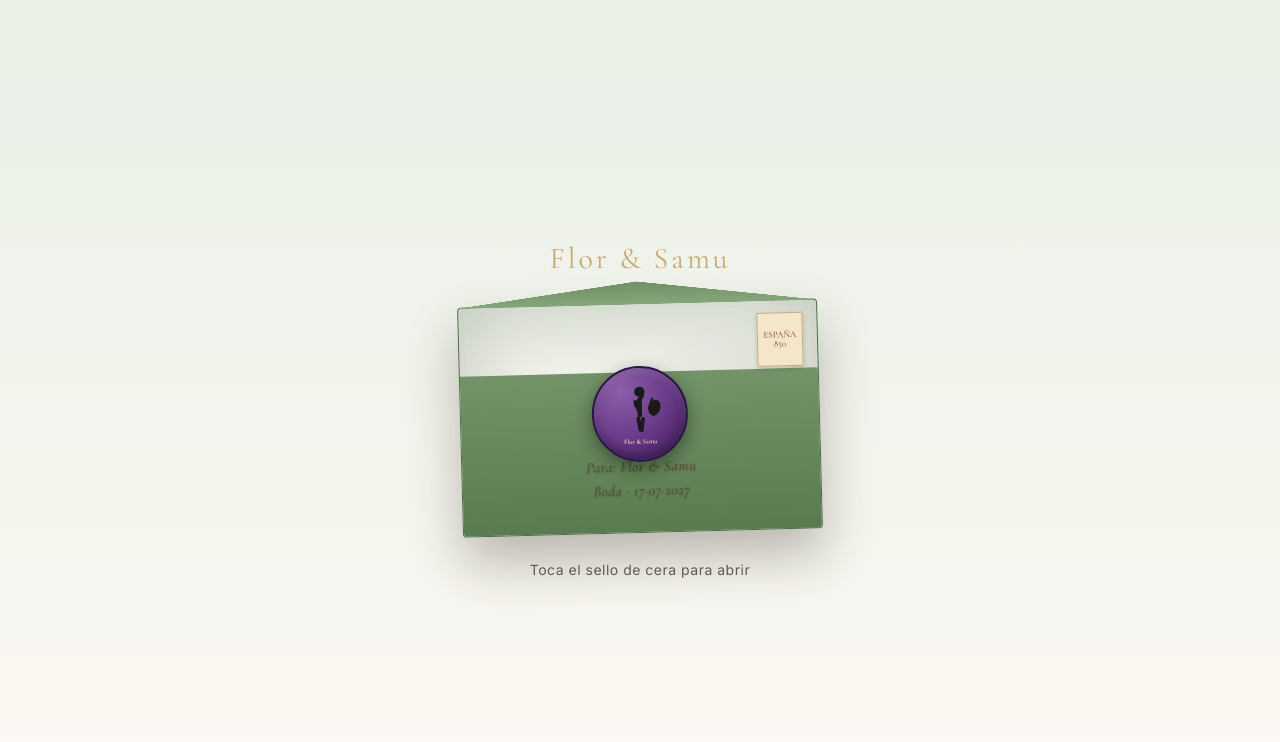
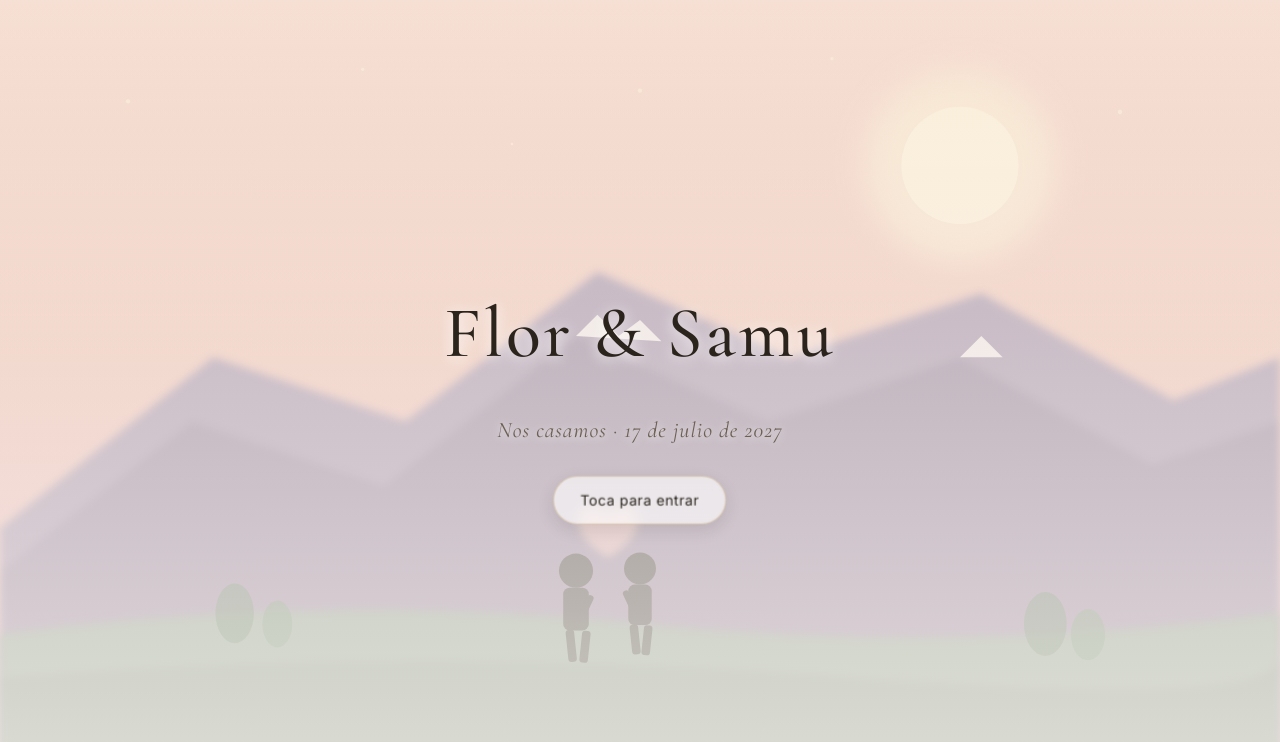
Before and after one commit to Samcord17/invitacion-boda-flor-samu, a plain HTML site: page index.html in a window 1280 px wide. Shown: the top 742 px of the page. Drawn offline with nearby package versions, Linux system fonts and the light colour scheme.

Commit message:
Entrada con ilustracion de dos enamorados y montaña

```diff
--- a/script.js
+++ b/script.js
@@ -314,46 +314,20 @@ function initEnvelope() {
   const overlay = document.createElement("div");
   overlay.id = "envelope-overlay";
   overlay.innerHTML = `
-    <div class="envelope-wrap">
-      <p class="envelope-title">Flor & Samu</p>
-      <div class="envelope" id="envelope">
-        <div class="flap"></div>
-        <div class="pocket"></div>
-        <div class="stamp">ESPAÑA<br/>850</div>
-        <div class="address">Para: Flor &amp; Samu<br/>Boda · 17·07·2027</div>
-        <div class="seal" id="envelope-seal">
-          <svg viewBox="0 0 100 100" width="74" height="74" xmlns="http://www.w3.org/2000/svg">
-            <g fill="#1a1a1a">
-              <circle cx="50" cy="20" r="7"/>
-              <rect x="47" y="28" width="6" height="26" rx="2"/>
-              <rect x="53" y="22" width="5" height="20" rx="2" transform="rotate(35 53 22)"/>
-              <ellipse cx="70" cy="42" rx="8" ry="11" transform="rotate(20 70 42)"/>
-              <rect x="66" y="28" width="3" height="16" transform="rotate(20 66 28)"/>
-              <rect x="41" y="32" width="5" height="16" rx="2" transform="rotate(-20 41 32)"/>
-              <rect x="45" y="54" width="5" height="20" rx="2" transform="rotate(-8 45 54)"/>
-              <rect x="52" y="54" width="5" height="20" rx="2" transform="rotate(8 52 54)"/>
-            </g>
-            <text x="50" y="90" text-anchor="middle" font-family="'Cormorant Garamond', serif" font-size="9" font-weight="600" fill="#f4e6c8">Flor &amp; Samu</text>
-          </svg>
-        </div>
-      </div>
-      <p class="envelope-hint">Toca el sello de cera para abrir</p>
+    <div class="lovers-content">
+      <h1 class="lovers-title">Flor &amp; Samu</h1>
+      <p class="lovers-sub">Nos casamos · 17 de julio de 2027</p>
+      <span class="lovers-hint">Toca para entrar</span>
     </div>`;
   document.body.appendChild(overlay);
   document.body.style.overflow = "hidden";
-  const seal = document.getElementById("envelope-seal");
-  const env = document.getElementById("envelope");
   function open() {
-    env.classList.add("opening");
-    setTimeout(() => {
-      overlay.classList.add("hidden");
-      document.body.style.overflow = "";
-      sessionStorage.setItem("envelopeOpened", "1");
-      setTimeout(() => overlay.remove(), 900);
-    }, 900);
+    overlay.classList.add("hidden");
+    document.body.style.overflow = "";
+    sessionStorage.setItem("envelopeOpened", "1");
+    setTimeout(() => overlay.remove(), 900);
   }
-  seal.addEventListener("click", open);
-  overlay.addEventListener("click", (e) => { if (e.target === overlay) open(); });
+  overlay.addEventListener("click", open);
 }
 
 // ---------- Parallax hero background ----------
--- a/styles.css
+++ b/styles.css
@@ -28,11 +28,41 @@ body {
 /* Sobre de entrada */
 #envelope-overlay {
   position: fixed; inset: 0; z-index: 9999;
-  background: linear-gradient(180deg, #e8f0e6, #fdf8f3);
+  background: url("media/lovers-mountain.svg") center/cover no-repeat;
   display: flex; align-items: center; justify-content: center;
-  transition: opacity 0.7s ease;
+  transition: opacity 0.9s ease;
+  cursor: pointer;
+}
+#envelope-overlay::before {
+  content: ""; position: absolute; inset: 0;
+  background: linear-gradient(180deg, rgba(253,248,243,0.3) 0%, rgba(253,248,243,0.78) 100%);
+  pointer-events: none;
 }
 #envelope-overlay.hidden { opacity: 0; pointer-events: none; }
+.lovers-content { position: relative; z-index: 2; text-align: center; padding: 20px; }
+.lovers-title {
+  font-family: 'Cormorant Garamond', serif; font-size: clamp(40px, 9vw, 72px);
+  color: var(--ink); letter-spacing: 3px; margin: 0 0 8px;
+  text-shadow: 0 2px 14px rgba(255,255,255,0.9);
+}
+.lovers-sub {
+  font-family: 'Cormorant Garamond', serif; font-style: italic;
+  font-size: clamp(16px, 3vw, 22px); color: var(--muted);
+  margin-bottom: 28px; letter-spacing: 1px;
+  text-shadow: 0 1px 8px rgba(255,255,255,0.9);
+}
+.lovers-hint {
+  display: inline-block; padding: 12px 26px; border-radius: 999px;
+  background: rgba(255,255,255,0.6); backdrop-filter: blur(6px);
+  color: var(--ink); font-size: 14px; letter-spacing: 0.5px;
+  border: 1px solid rgba(184,147,90,0.4);
+  box-shadow: 0 6px 18px rgba(42,36,29,0.12);
+  animation: pulse 2.2s ease-in-out infinite;
+}
+@keyframes pulse {
+  0%, 100% { transform: scale(1); }
+  50% { transform: scale(1.05); }
+}
 .envelope-wrap { text-align: center; }
 .envelope {
   position: relative; width: 360px; height: 230px;
```
Also changed, not shown: media/lovers-mountain.svg (added).
